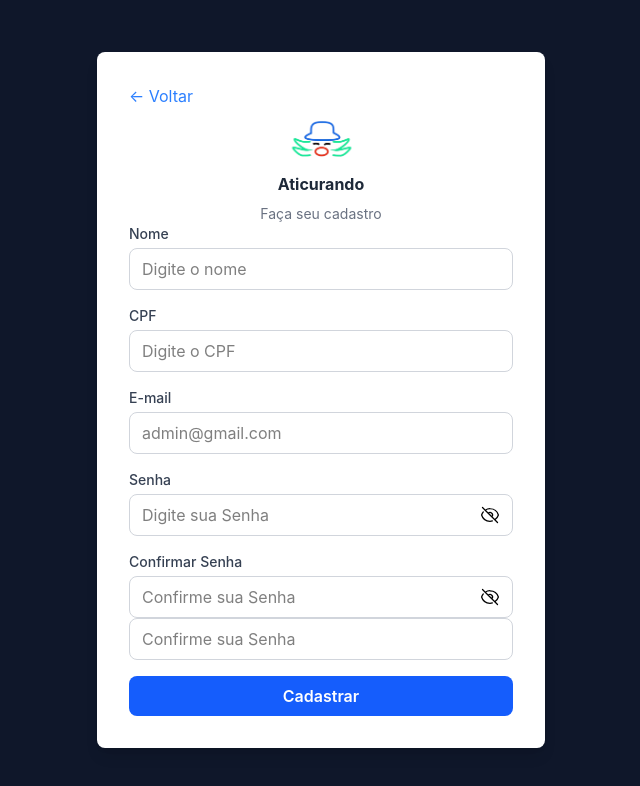
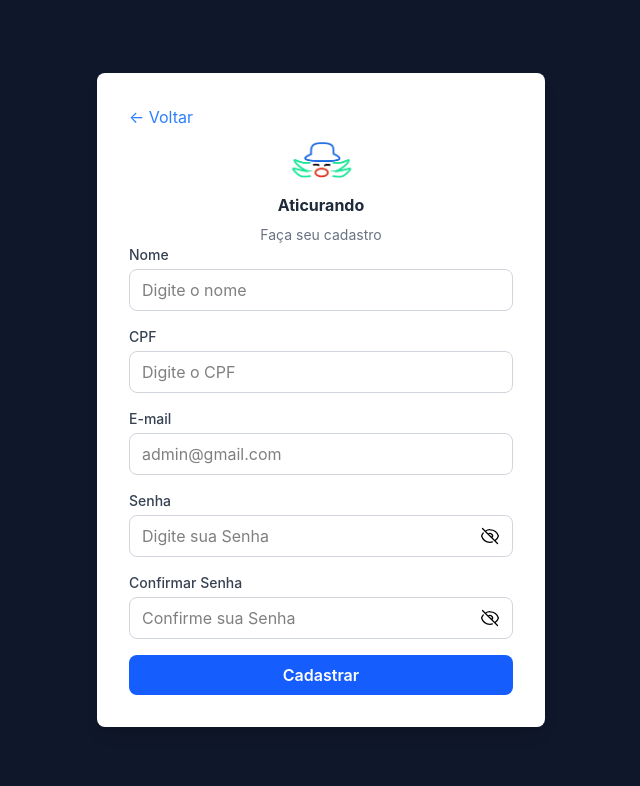
Before and after one commit to komura28/Pi-Front-End, a React (Vite) app: page /cadastro in a window 1280 px wide. Shown: the top 786 px of the page, without its empty margins (319-959 px from the left). Built offline with nearby package versions, Linux system fonts and the light colour scheme.

Commit message:
Retirando um input de confirmar senha

```diff
--- a/src/pages/auth/RegisterPage.tsx
+++ b/src/pages/auth/RegisterPage.tsx
@@ -210,17 +210,6 @@ export function RegistroPage() {
                                 )
                                 }</button>
                         </div>
-                        <input
-                            type="password"
-                            className="w-full rounded-lg border border-gray-300 px-3 py-2 outline-none focus:border-blue-500"
-                            placeholder="Confirme sua Senha"
-                            {...register("confirmarSenha", {
-                                required: "Confirmação é obrigatório",
-                                validate: (senhaValida) => {if(senhaUser !== senhaValida) {
-                                    return "Senhas não coincidem"
-                                }},
-                            })}
-                        />
 
                         {errors.confirmarSenha && (
                             <p className="mt-1 text-sm text-red-600">
```
